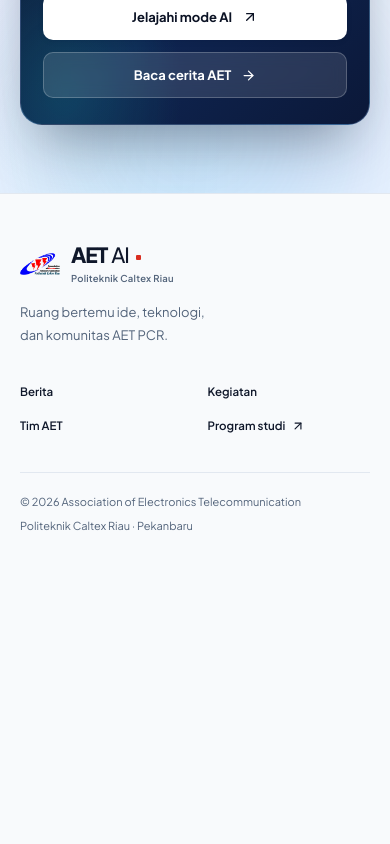
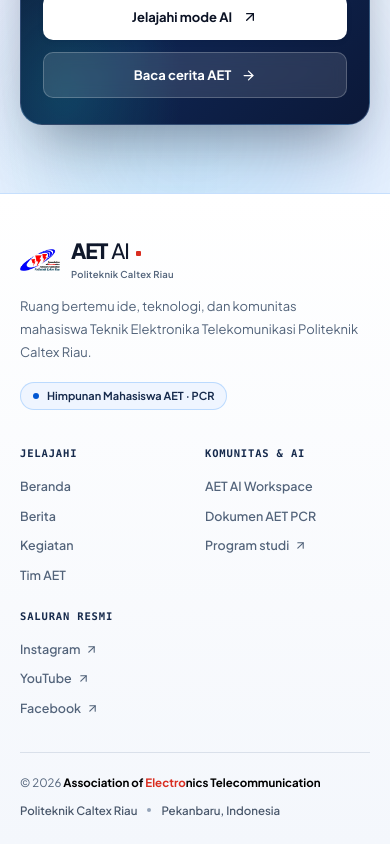
Before and after one commit to andre-sptr/aet-ai-platform, a Next.js app in the folder apps/web/: page / in a window 390 px wide. Shown: the part 5537-6381 px from the top of the page. Before the commit the page ends 6093 px from the top, so only its background shows below. Built offline with nearby package versions, Linux system fonts and the light colour scheme.

Commit message:
Refinement footer

```diff
--- a/apps/web/app/globals.css
+++ b/apps/web/app/globals.css
@@ -246,14 +246,22 @@ dialog::backdrop { background: #0b12246b; backdrop-filter: blur(4px); }
 .final-cta-secondary:hover, .final-cta-secondary:focus-visible { background: rgba(255, 255, 255, 0.2); border-color: rgba(255, 255, 255, 0.36); color: #ffffff; }
 
 /* Public Footer */
-.public-footer { background: var(--background); border-top: 1px solid var(--border); }
-.footer-top { display: flex; align-items: flex-start; justify-content: space-between; gap: 30px; padding: 48px 0 38px; }
-.footer-top p { color: var(--muted); font-size: 13px; line-height: 1.75; margin: 16px 0 0; }
-.footer-top nav { display: grid; grid-template-columns: repeat(2, auto); gap: 16px 45px; font-size: 12.5px; font-weight: 600; padding-top: 8px; }
-.footer-top nav a { display: inline-flex; align-items: center; gap: 6px; }
-.footer-top nav a:hover { color: var(--brand); }
-.footer-bottom { display: flex; justify-content: space-between; gap: 16px; padding: 20px 0; border-top: 1px solid var(--border); color: var(--muted); font-size: 11px; line-height: 1.7; }
+.public-footer { position: relative; background: linear-gradient(180deg, #ffffff 0%, #f4f7fc 100%); border-top: 1px solid rgba(147, 197, 253, 0.48); box-shadow: inset 0 1px 0 #ffffff; }
+.footer-top { display: grid; grid-template-columns: 1.1fr 1.4fr; align-items: start; gap: 48px; padding: 56px 0 44px; }
+.footer-brand p { max-width: 340px; color: var(--muted); font-size: 13px; line-height: 1.75; margin: 14px 0 18px; }
+.footer-badge { display: inline-flex; align-items: center; gap: 8px; padding: 5px 12px; border-radius: 999px; background: #eff5ff; border: 1px solid rgba(147, 197, 253, 0.55); font-size: 11px; font-weight: 650; color: var(--navy); }
+.footer-badge span { width: 6px; height: 6px; border-radius: 50%; background: var(--brand); flex-shrink: 0; }
+.footer-nav { display: grid; grid-template-columns: repeat(3, minmax(0, 1fr)); gap: 28px; }
+.footer-col { display: flex; flex-direction: column; align-items: flex-start; gap: 11px; }
+.footer-col-title { font-family: var(--font-mono); font-size: 10.5px; font-weight: 700; text-transform: uppercase; letter-spacing: .08em; color: var(--navy); margin-bottom: 4px; }
+.footer-nav a { display: inline-flex; align-items: center; gap: 5px; font-size: 13px; font-weight: 550; color: var(--muted); transition: color 160ms var(--ease-out), transform 160ms var(--ease-out); }
+.footer-nav a:hover, .footer-nav a:focus-visible { color: var(--brand); transform: translateX(2px); }
+.footer-bottom { display: flex; align-items: center; justify-content: space-between; flex-wrap: wrap; gap: 14px; padding: 22px 0 26px; border-top: 1px solid rgba(203, 213, 225, 0.65); color: var(--muted); font-size: 11.5px; line-height: 1.7; }
 .footer-bottom p { margin: 0; }
+.footer-org { color: #000; font-weight: 700; }
+.footer-org em { color: #d92d20; font-style: normal; }
+.footer-bottom-meta { display: inline-flex; align-items: center; gap: 10px; font-weight: 550; color: #475569; }
+.footer-bottom-meta i { width: 4px; height: 4px; border-radius: 50%; background: #94a3b8; }
 
 /* Public Collections & Detail Pages */
 .page-intro { padding: 116px 0 58px; background: #fff; border-bottom: 1px solid var(--border); }
@@ -384,9 +392,9 @@ dialog::backdrop { background: #0b12246b; backdrop-filter: blur(4px); }
   .intro-row h1 { font-size: 37px; }
   .intro-row p { font-size: 12px; }
   .page-intro .eyebrow { margin-bottom: 20px; }
-  .footer-top { gap: 28px; }
-  .footer-top nav { gap: 17px 25px; }
-  .footer-bottom { flex-direction: column; gap: 5px; }
+  .footer-top { grid-template-columns: 1fr; gap: 36px; padding: 44px 0 34px; }
+  .footer-nav { gap: 24px; }
+  .footer-bottom { flex-direction: column; align-items: flex-start; gap: 8px; padding: 20px 0 24px; }
   .article-header { padding: 96px 23px 28px; }
   .article-header h1 { font-size: 32px; }
   .article-cover { padding-inline: 23px; }
@@ -413,9 +421,8 @@ dialog::backdrop { background: #0b12246b; backdrop-filter: blur(4px); }
   .workflow-steps::before { left: 36px; }
   .workflow-steps > div { padding: 18px 16px; gap: 14px; }
   .workflow-steps > div > span { width: 40px; height: 40px; font-size: 12px; }
-  .footer-top { flex-direction: column; }
-  .footer-top nav { grid-template-columns: repeat(2, minmax(0, 1fr)); width: 100%; }
-  .footer-top nav > a { font-size: 11.5px; }
+  .footer-nav { grid-template-columns: repeat(2, minmax(0, 1fr)); gap: 24px 20px; width: 100%; }
+  .footer-nav a { font-size: 12.5px; }
   .content-grid, .team-grid { grid-template-columns: 1fr; }
   .intro-row h1 { font-size: 32px; }
   .article-header h1 { font-size: 28px; }
--- a/apps/web/components/PublicShell.tsx
+++ b/apps/web/components/PublicShell.tsx
@@ -40,7 +40,44 @@ export function PublicNavigation() {
 }
 
 export function PublicFooter() {
-  return <footer className="public-footer"><div className="site-container"><div className="footer-top"><div><Brand /><p>Ruang bertemu ide, teknologi,<br />dan komunitas AET PCR.</p></div><nav aria-label="Navigasi footer"><Link href="/news/">Berita</Link><Link href="/events/">Kegiatan</Link><Link href="/team/">Tim AET</Link><a href="https://tet.pcr.ac.id/" target="_blank" rel="noopener noreferrer">Program studi <ArrowUpRight size={14} /></a></nav></div><div className="footer-bottom"><p>© {new Date().getFullYear()} Association of Electronics Telecommunication</p><span>Politeknik Caltex Riau · Pekanbaru</span></div></div></footer>;
+  return (
+    <footer className="public-footer">
+      <div className="site-container">
+        <div className="footer-top">
+          <div className="footer-brand">
+            <Brand />
+            <p>Ruang bertemu ide, teknologi, dan komunitas mahasiswa Teknik Elektronika Telekomunikasi Politeknik Caltex Riau.</p>
+            <div className="footer-badge"><span aria-hidden="true" />Himpunan Mahasiswa AET · PCR</div>
+          </div>
+          <nav className="footer-nav" aria-label="Navigasi footer">
+            <div className="footer-col">
+              <span className="footer-col-title">Jelajahi</span>
+              <Link href="/">Beranda</Link>
+              <Link href="/news/">Berita</Link>
+              <Link href="/events/">Kegiatan</Link>
+              <Link href="/team/">Tim AET</Link>
+            </div>
+            <div className="footer-col">
+              <span className="footer-col-title">Komunitas &amp; AI</span>
+              <Link href="/#pilih-mode">AET AI Workspace</Link>
+              <a href="/AETPCR.docx" download>Dokumen AET PCR</a>
+              <a href="https://tet.pcr.ac.id/" target="_blank" rel="noopener noreferrer">Program studi <ArrowUpRight size={13} /></a>
+            </div>
+            <div className="footer-col">
+              <span className="footer-col-title">Saluran Resmi</span>
+              <a href="https://www.instagram.com/aetpcr/" target="_blank" rel="noopener noreferrer">Instagram <ArrowUpRight size={13} /></a>
+              <a href="https://www.youtube.com/@AETPCR" target="_blank" rel="noopener noreferrer">YouTube <ArrowUpRight size={13} /></a>
+              <a href="https://facebook.com/aetpcr/" target="_blank" rel="noopener noreferrer">Facebook <ArrowUpRight size={13} /></a>
+            </div>
+          </nav>
+        </div>
+        <div className="footer-bottom">
+          <p>© {new Date().getFullYear()} <span className="footer-org">Association of <em>Electro</em>nics Telecommunication</span></p>
+          <div className="footer-bottom-meta"><span>Politeknik Caltex Riau</span><i aria-hidden="true" /><span>Pekanbaru, Indonesia</span></div>
+        </div>
+      </div>
+    </footer>
+  );
 }
 
 export function AuroraBackdrop() {
```
